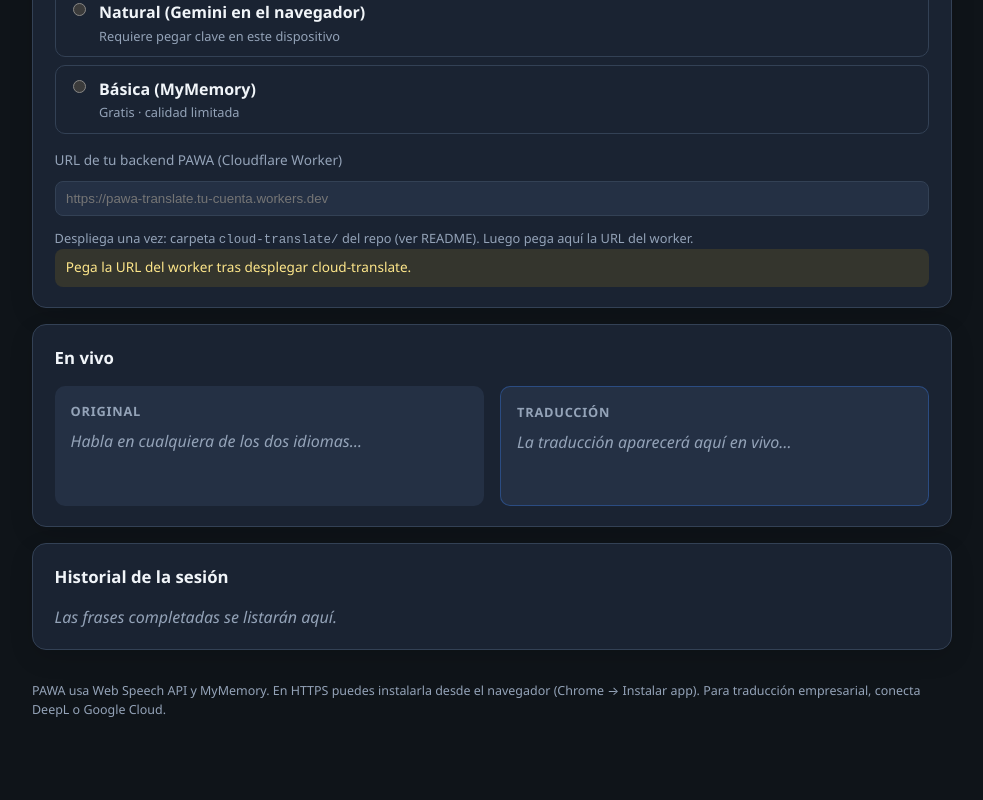
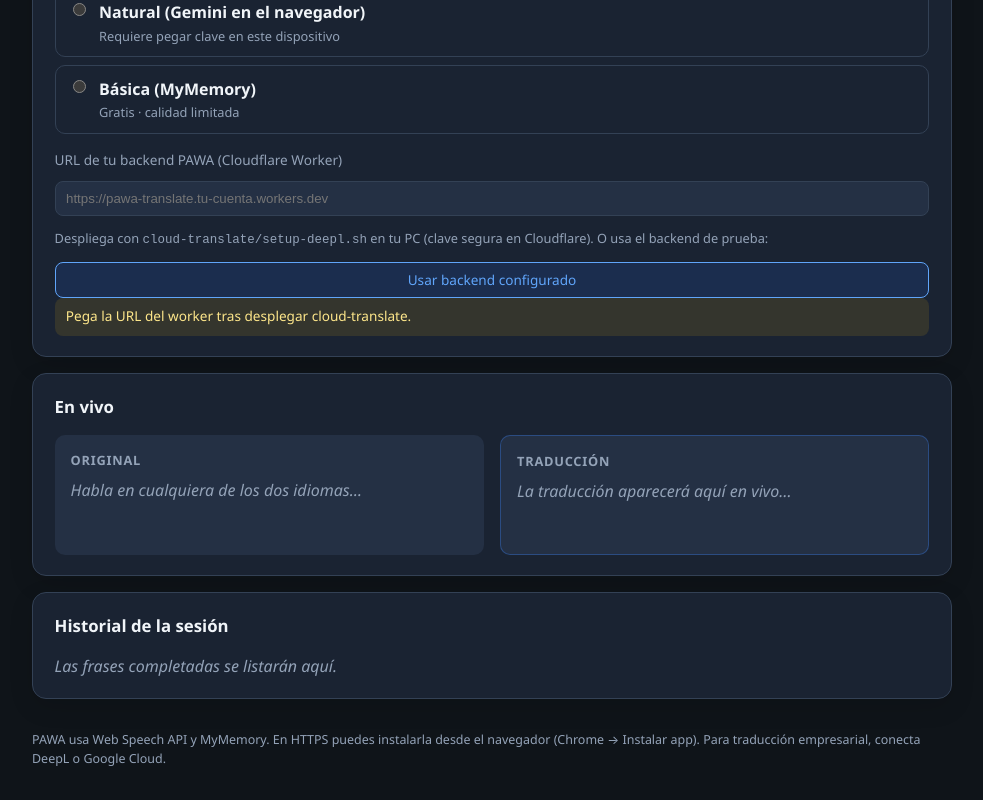
Before and after one commit to pepe631983/pepe631983, a React (Vite) app in the folder voice-translator/: page / in a window 1280 px wide. Shown: the part 696-1496 px from the top of the page, without its empty margins (148-1131 px from the left). Before the commit the page ends 1447 px from the top, so only its background shows below. Built offline with nearby package versions, Linux system fonts and the light colour scheme.

Commit message:
Add DeepL setup script and one-click backend URL in app
Co-authored-by: pepe631983 <pepe631983@users.noreply.github.com>

```diff
--- a/voice-translator/src/components/TranslationQualitySettings.css
+++ b/voice-translator/src/components/TranslationQualitySettings.css
@@ -66,6 +66,17 @@
   font-size: 0.78rem;
 }
 
+.use-backend-btn {
+  margin-top: 0.5rem;
+  border: 1px solid var(--accent);
+  background: rgba(37, 99, 235, 0.15);
+  color: var(--accent);
+  border-radius: 8px;
+  padding: 0.45rem 0.75rem;
+  cursor: pointer;
+  font-size: 0.85rem;
+}
+
 .quality-status {
   margin: 0;
   font-size: 0.85rem;
--- a/voice-translator/src/components/TranslationQualitySettings.tsx
+++ b/voice-translator/src/components/TranslationQualitySettings.tsx
@@ -1,4 +1,5 @@
 import { useState } from 'react'
+import { SUGGESTED_BACKEND_URL } from '../lib/defaultBackend'
 import {
   hasNaturalTranslation,
   isCloudTranslationReady,
@@ -103,9 +104,20 @@ export function TranslationQualitySettings({ disabled }: { disabled: boolean })
             autoComplete="off"
           />
           <p className="hint">
-            Despliega una vez: carpeta <code>cloud-translate/</code> del repo
-            (ver README). Luego pega aquí la URL del worker.
+            Despliega con <code>cloud-translate/setup-deepl.sh</code> en tu PC
+            (clave segura en Cloudflare). O usa el backend de prueba:
           </p>
+          <button
+            type="button"
+            className="use-backend-btn"
+            disabled={disabled}
+            onClick={() => {
+              setBackendUrl(SUGGESTED_BACKEND_URL)
+              persist('cloud', apiKey, SUGGESTED_BACKEND_URL)
+            }}
+          >
+            Usar backend configurado
+          </button>
         </label>
       )}
 
--- /dev/null
+++ b/voice-translator/src/lib/defaultBackend.ts
@@ -0,0 +1,3 @@
+/** URL pública del worker PAWA (cámbiala tras tu propio deploy en cloud-translate). */
+export const SUGGESTED_BACKEND_URL =
+  'https://pawa-translate.psychedelic-titanium.workers.dev'
```
Also changed, not shown: 1 other file (tests, documents, lock files or other folders).
